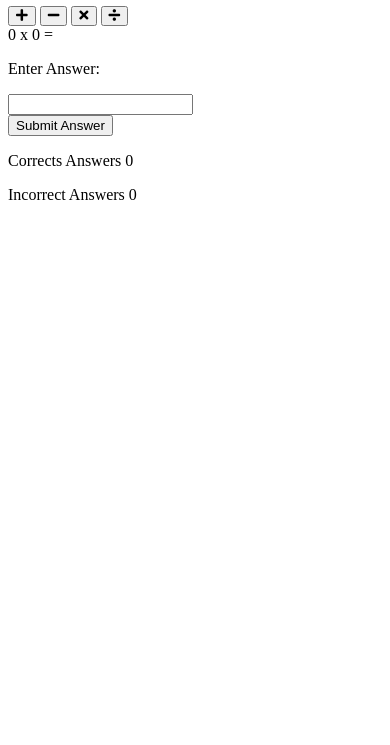
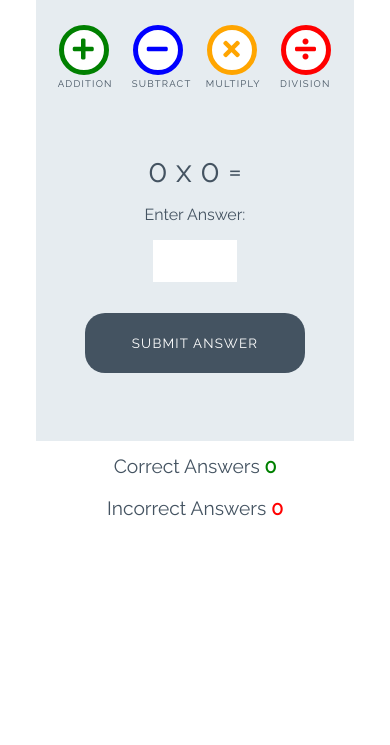
Before and after one commit to Fredricho/Lovemaths, a plain HTML site: page index.html in a window 390 px wide. Shown: the part 99-844 px from the top of the page. Drawn offline with Linux system fonts and the light colour scheme.

Commit message:
Add styles for game

```diff
--- a/assets/css/style.css
+++ b/assets/css/style.css
@@ -0,0 +1,254 @@
+/* --------- Global style */
+
+body {
+    background-color: white;
+    font-family: "Raleway", sans-serif;
+    color: #445361;
+    text-align: center;
+}
+
+/* --------- Heading */
+
+.heading {
+    text-align: center;
+    font-size: 2.5rem;
+}
+
+.logo {
+    height: 40px;
+    padding-right: 5px;
+}
+
+/* --------- Game layout */
+
+.game-area {
+    background-color: #E6ECF0;
+    box-sizing: border-box;
+    width: 85%;
+    height: 65vh;
+    max-height: 450px;
+    max-width: 830px;
+    margin-left: auto;
+    margin-right: auto;
+    padding: 1%;
+}
+
+.question-area {
+    width: 50%;
+    font-size: 2rem;
+    margin: auto;
+    padding: 50px 0;
+}
+
+.question-area span {
+    padding: 0 15px;
+}
+
+.score-area {
+    margin: 5px auto;
+    width: 60%;
+    font-size: 1.2rem;
+}
+
+.controls-area {
+    width: 85%;
+    margin: 30px auto;
+}
+
+#score {
+    color: green;
+    font-weight: bold;
+}
+
+#incorrect {
+    color: red;
+    font-weight: bold;
+}
+
+.answer-message {
+    display: none;
+    font-size: 1rem;
+}
+
+#answer-box {
+    border: none;
+    color: #445361;
+    display: inline-block;
+    height: 40px;
+    width: 80px;
+    font-size: 1.2rem;
+}
+
+.scores {
+    display: inline-block;
+    padding: 25px;
+}
+
+/* --------- Buttons */
+
+.btn {
+    width: 220px;
+    height: 60px;
+    font-family: "Raleway", sans-serif;
+    text-transform: uppercase;
+    letter-spacing: 1.2px;
+    color: white;
+}
+
+.btn:focus {
+    outline: none;
+}
+
+.btn--big {
+    padding-top: 10px;
+    border-radius: 50%;
+    background-color: white;
+    border: 10px solid;
+    width: 100px;
+    height: 100px;
+    font-size: 3.2rem;
+    margin: 0 30px;
+    transition: all 0.5s;
+}
+
+.btn--big::after {
+    content: attr(data-type);
+    font-size: 1rem;
+    color: #445361;
+    position: relative;
+    left: -0.5em;
+}
+
+.btn--blue {
+    border-color: blue;
+    color: blue;
+}
+
+.btn--blue:active,
+.btn--blue:hover {
+    background-color: darkblue;
+    color: white;
+}
+
+.btn--orange {
+    border-color: orange;
+    color: orange;
+}
+
+.btn--orange:active,
+.btn--orange:hover {
+    background-color: darkorange;
+    color: white;
+}
+
+.btn--red {
+    border-color: red;
+    color: red;
+}
+
+.btn--red:active,
+.btn--red:hover {
+    background-color: darkred;
+    color: white;
+}
+
+.btn--green {
+    border-color: green;
+    color: green;
+}
+
+.btn--green:active,
+.btn--green:hover {
+    background-color: darkgreen;
+    color: white;
+}
+
+.btn--gray {
+    margin-top: 25px;
+    background-color: #445361;
+    border: 1px transparent;
+    border-radius: 20px;
+}
+
+.btn--gray:active,
+.btn--gray:hover {
+    background-color: #0d1013;
+}
+
+/* --------- Media queries */
+
+@media (max-width: 414px) {
+    .controls-area {
+        width: 100%;
+    }
+
+    .btn--big {
+        margin: 0 10px;
+        padding: 5px;
+        border: 5px solid;
+        width: 50px;
+        height: 50px;
+        font-size: 1.5rem;
+    }
+
+    .btn--big::after {
+        font-size: 0.6rem;
+        left: -0.7rem;
+    }
+
+    .question-area {
+        padding: 10% 0;
+        width: 100%;
+    }
+
+    .question-area span {
+        padding: 0;
+    }
+
+    .answer-message {
+        display: block;
+    }
+
+    #answer-box {
+        display: block;
+        margin: 0 auto;
+    }
+
+    .btn--gray {
+        margin-top: 0;
+    }
+
+    .score-area {
+        width: 100%;
+    }
+
+    .scores {
+        margin: 0.5em auto;
+        display: block;
+        padding: 5px;
+    }
+
+    .heading {
+        font-size: 2rem;
+    }
+}
+
+@media (max-width: 320px) {
+    .game-area {
+        height: 70vh;
+    }
+
+    .controls-area {
+        width: 75%;
+        margin: 10px auto;
+    }
+
+    .btn--big {
+        margin: 10px 10px;
+    }
+
+    .question-area {
+        padding: 10px 0;
+    }
+
+}
--- a/index.html
+++ b/index.html
@@ -1,34 +1,36 @@
+<!DOCTYPE html>
 <html lang="en">
 
 <head>
     <meta charset="UTF-8">
-    <meta http-equiv="X-UA-Compatible" content="IE=edge">
     <meta name="viewport" content="width=device-width, initial-scale=1.0">
+
+    <!-- font awesome and google fonts -->
     <link rel="stylesheet" href="https://use.fontawesome.com/releases/v5.7.2/css/all.css"
         integrity="sha384-fnmOCqbTlWIlj8LyTjo7mOUStjsKC4pOpQbqyi7RrhN7udi9RwhKkMHpvLbHG9Sr" crossorigin="anonymous">
     <link href="https://fonts.googleapis.com/css?family=Raleway%7CRighteous" rel="stylesheet">
+
     <link rel="stylesheet" href="assets/css/style.css">
     <title>Document</title>
 </head>
 
 <body>
-
     <h1 class="heading">
-        <img src="assets/images/logo.png" alt="logo">Love Maths
+        <img class="logo" src="assets/images/logo.png" alt="logo"> Love Maths
     </h1>
 
     <div class="game-area">
         <div class="controls-area">
-            <button class="btn btn--big btn--green">
+            <button data-type="addition" class="btn btn--big btn--green">
                 <i class="fas fa-plus"></i>
             </button>
-            <button class="btn btn--big btn--blue">
+            <button data-type="subtract" class="btn btn--big btn--blue">
                 <i class="fas fa-minus"></i>
             </button>
-            <button class="btn btn--big btn--orange">
+            <button data-type="multiply" class="btn btn--big btn--orange">
                 <i class="fas fa-times"></i>
             </button>
-            <button class="btn btn--big btn--red">
+            <button data-type="division" class="btn btn--big btn--red">
                 <i class="fas fa-divide"></i>
             </button>
         </div>
@@ -40,17 +42,12 @@
             <p class="answer-message">Enter Answer:</p>
             <input id="answer-box" type="number">
         </div>
-        <button class="btn btn--gray">Submit Answer</button>
+        <button data-type="submit" class="btn btn--gray">Submit Answer</button>
     </div>
+
     <div class="score-area">
-        <p class="scores">
-            Corrects Answers <span id="score"> 0</span>
-        </p>
-        <p class="scores">
-            Incorrect Answers<span id="incorrect"> 0</span>
-        </p>
-
-
+        <p class="scores">Correct Answers <span id="score">0</span></p>
+        <p class="scores">Incorrect Answers <span id="incorrect">0</span></p>
     </div>
 
     <script src="assets/js/script.js"></script>
```
Lines whose indentation alone changed are shown as unchanged.
